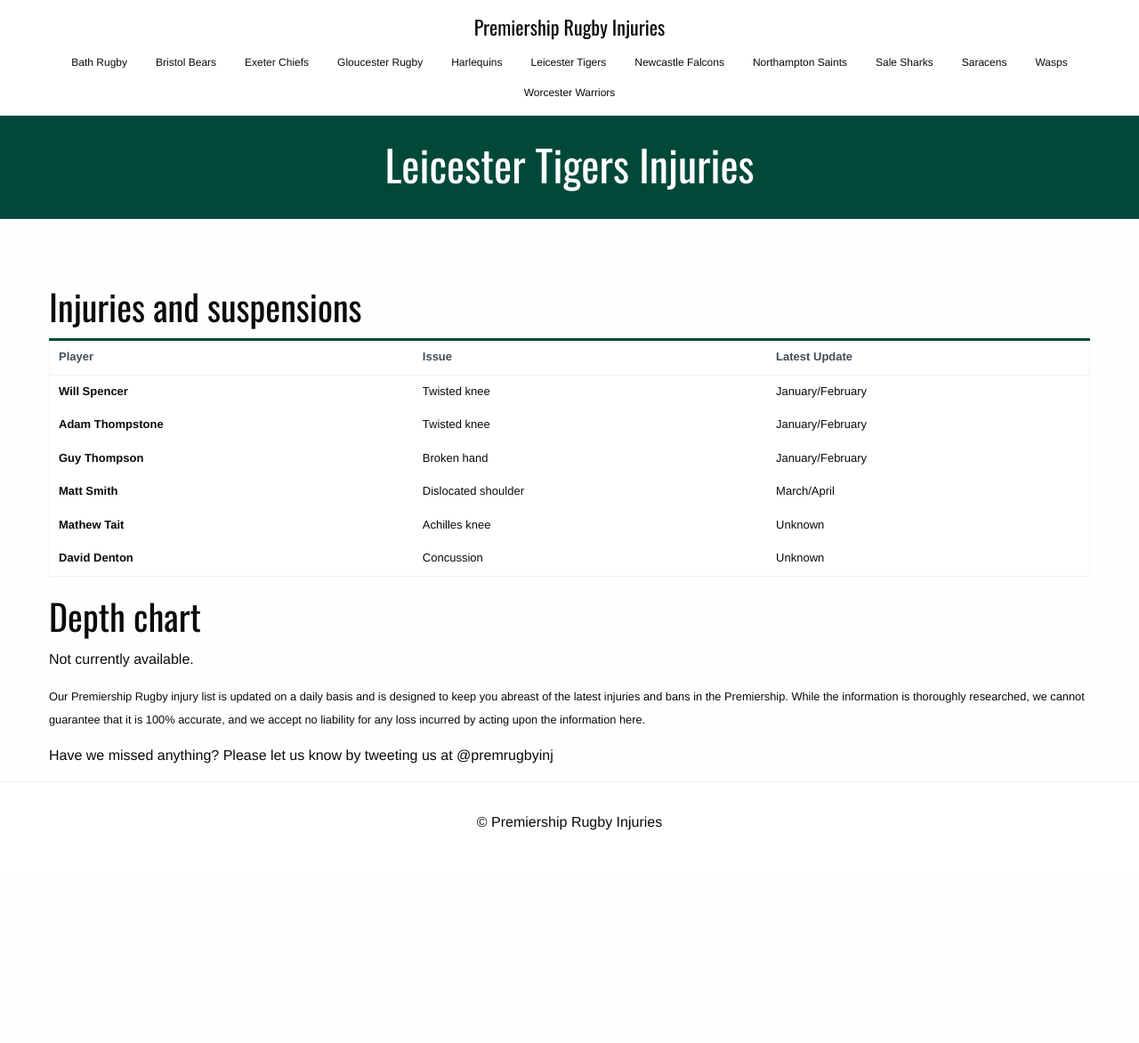
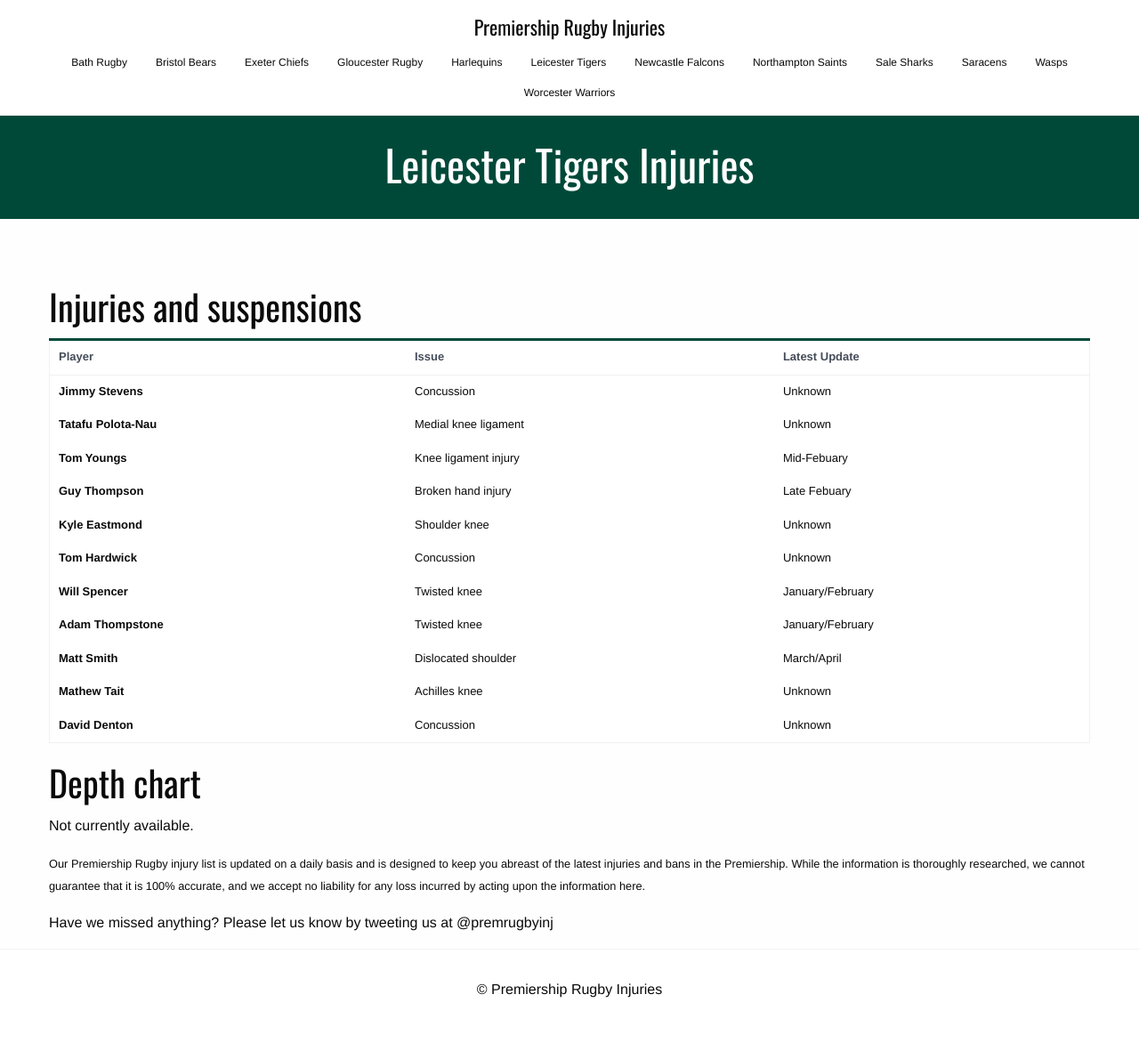
Before and after one commit to krussll/rugbyinjuries, a Jekyll site: the page built from teams/leicester-tigers.html, in a window 1280 px wide. Shown: the whole page at 89% size. Built offline with Jekyll 4.4.1, drawn with Linux system fonts in a browser that asks for light colours; before the commit the page ends 985 px from its top, so only the background shows below that.

Commit message:
Update injuries.yml

```diff
--- a/_data/injuries.yml
+++ b/_data/injuries.yml
@@ -120,13 +120,21 @@
 
 - name: "Gloucester Rugby"
   players:
-    - name: "Tom Savage"
-      injury: "Ban"
-      expectedreturn: "15th January"
+    - name: "Ruan Dreyer"
+      injury: "Groin injury"
+      expectedreturn: "April/May"
+      source: ""
+    - name: "Willi Heinz"
+      injury: "Unknown"
+      expectedreturn: "Early Febuary"
+      source: ""
+    - name: "Henry Purdy"
+      injury: "Concussion"
+      expectedreturn: "Unknown"
       source: ""
     - name: "Todd Gleave"
       injury: "Hand injury"
-      expectedreturn: "Day to day"
+      expectedreturn: "Unknown"
       source: ""
     - name: "Jake Polledri"
       injury: "Ankle knee"
@@ -140,11 +148,6 @@
       injury: "Injury"
       expectedreturn: "February/March"
       source: ""
-    - name: "Franco Marais"
-      injury: "Shoulder injury"
-      expectedreturn: "Early January"
-      source: ""
-
 - name: "Harlequins"
   players:
     - name: "Chris Robshaw"
@@ -158,16 +161,36 @@
 
 - name: "Leicester Tigers"
   players:
+    - name: "Jimmy Stevens"
+      injury: "Concussion"
+      expectedreturn: "Unknown"
+      source: ""
+    - name: "Tatafu Polota-Nau"
+      injury: "Medial knee ligament"
+      expectedreturn: "Unknown"
+      source: ""
+    - name: "Tom Youngs"
+      injury: "Knee ligament injury"
+      expectedreturn: "Mid-Febuary"
+      source: ""
+    - name: "Guy Thompson"
+      injury: "Broken hand injury"
+      expectedreturn: "Late Febuary"
+      source: ""
+    - name: "Kyle Eastmond"
+      injury: "Shoulder knee"
+      expectedreturn: "Unknown"
+      source: ""
+    - name: "Tom Hardwick"
+      injury: "Concussion"
+      expectedreturn: "Unknown"
+      source: ""
     - name: "Will Spencer"
       injury: "Twisted knee"
       expectedreturn: "January/February"
       source: ""
     - name: "Adam Thompstone"
       injury: "Twisted knee"
-      expectedreturn: "January/February"
-      source: ""
-    - name: "Guy Thompson"
-      injury: "Broken hand"
       expectedreturn: "January/February"
       source: ""
     - name: "Matt Smith"
```
